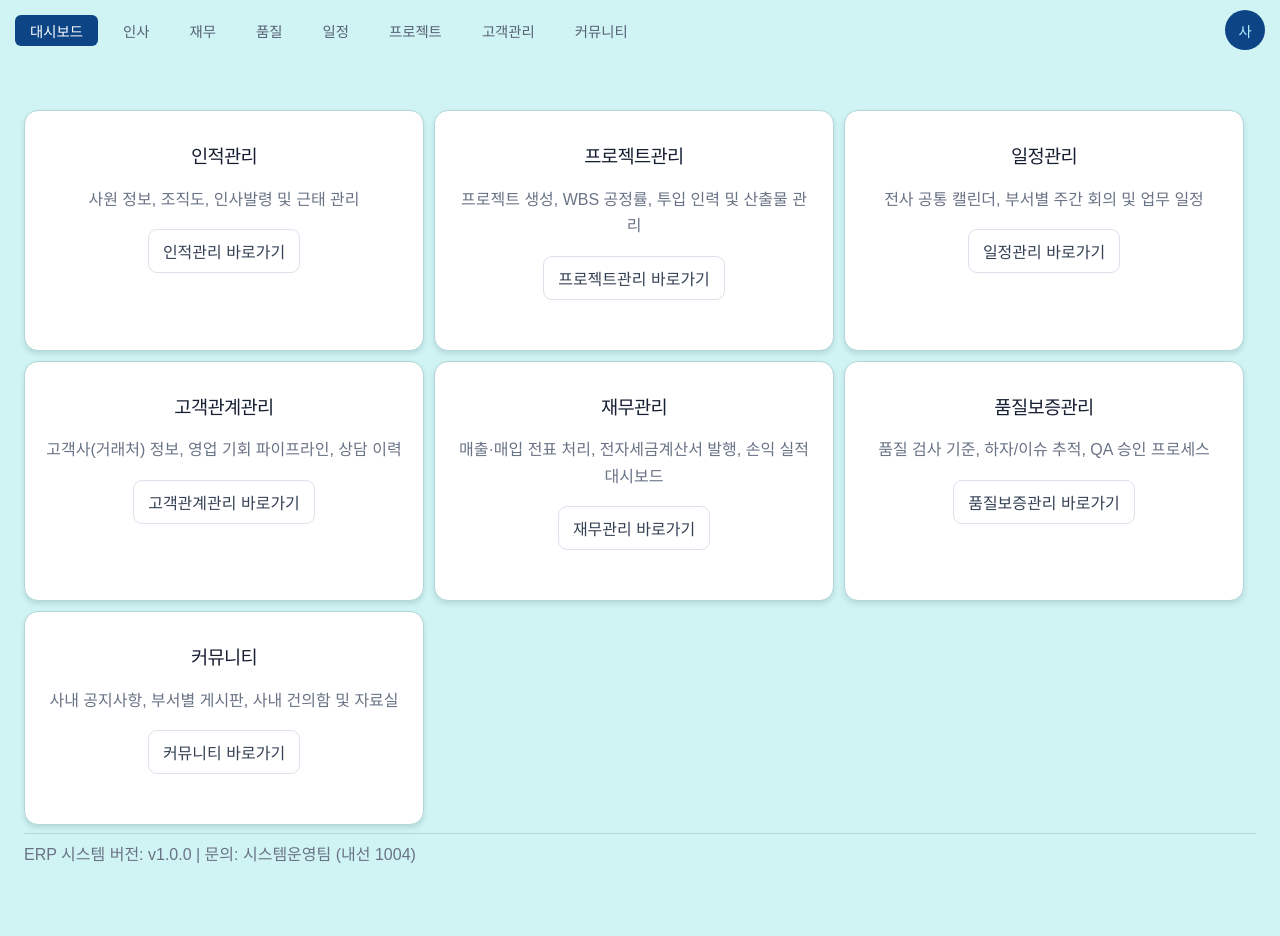
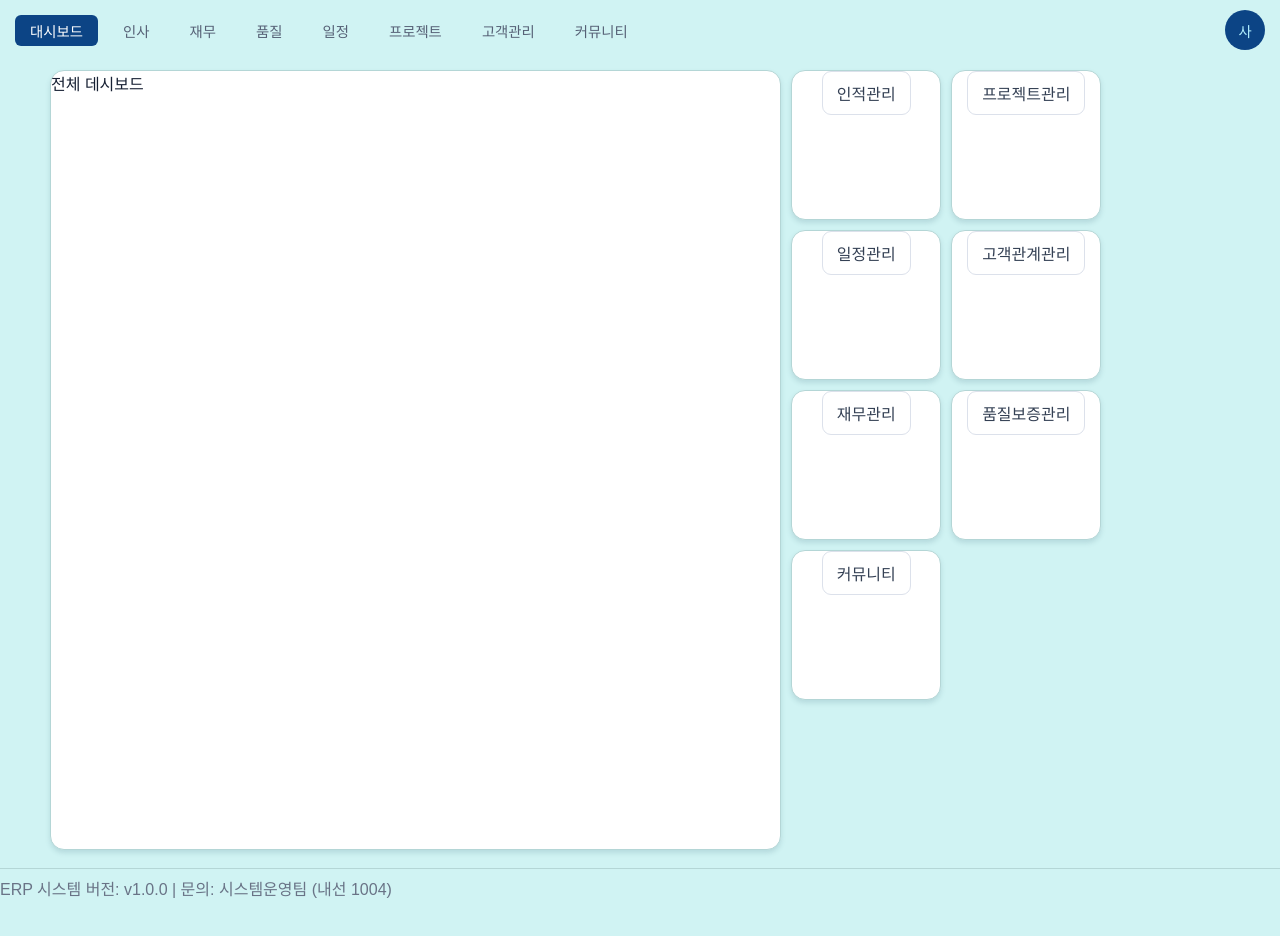
Before and after one commit to YooJunWoo-kor/Semiproject-group-2-, a React (Create React App) app in the folder frontend/: page /main in a window 1280 px wide. Shown: the top 936 px of the page. Built offline with nearby package versions, Linux system fonts and the light colour scheme.

Commit message:
main레이아웃 정리중

```diff
--- /dev/null
+++ b/frontend/src/css/MainApp.css
@@ -0,0 +1,49 @@
+.main-sell{
+
+}
+
+.main-content {
+    display: flex;
+    justify-content: center;
+    padding: 10px 50px;
+    width: calc(100%);
+    height: min(800px);
+    margin: 0 auto;
+    gap:10px;
+}
+
+/* 화면 너비가 500이하로 줄어들 때 */
+@media (max-width: 900px){
+    .main-content{
+        flex-direction: column;
+        align-items: center;
+    }
+}
+
+.main-bord{
+    width: min(800px, calc(100% - 48px));
+    background-color: #fff;
+    box-shadow: var(--card-shadow);
+    border-radius: var(--radius-card);
+    border: 1px solid var(--color-line);
+}
+
+.nav-bord{
+    width: min(480px, calc(100%));
+}
+
+.main-grid{
+    display: flex;
+    flex-wrap: wrap;
+    gap: 10px;
+}
+
+.main-card{
+    text-align: center;
+    min-width: 150px;
+    min-height: 150px;
+    border: 1px solid var(--color-line);
+    box-shadow: var(--card-shadow);
+    border-radius: var(--radius-card);
+    background-color: #fff;
+}
--- a/frontend/src/index.css
+++ b/frontend/src/index.css
@@ -3,6 +3,7 @@
 @import './css/Table.css';
 @import './css/Header.css';
 @import './css/global.css';
+@import './css/MainApp.css';
 
 :root {
   font-family: 'DM Sans', 'Noto Sans KR', sans-serif;
@@ -76,7 +77,7 @@ hr { border: 0; border-top: 1px solid var(--color-line); }
   min-height: 64px; padding: 10px max(24px, calc((100% - 1360px) / 2));
   background: rgb(255 255 255 / 94%); border-bottom: 1px solid var(--color-line); backdrop-filter: blur(14px);
 }
-.main-content { width: min(1360px, calc(100% - 48px)); min-height: calc(100vh - 64px); margin: 0 auto !important; padding: 30px 0 56px; }
+
 
 /* 로그인 */
 .login-page { display: grid; min-height: 100vh; place-items: center; padding: 32px 20px; background: radial-gradient(ellipse at 15% 10%, #e8efff 0, transparent 34%), var(--color-canvas); }
@@ -195,7 +196,6 @@ hr { border: 0; border-top: 1px solid var(--color-line); }
 }
 @media (max-width: 680px) {
   .erp-top-nav, .select-bar { gap: 2px; overflow-x: auto; padding: 8px 12px; }
-  .main-content { width: calc(100% - 24px); padding-top: 16px; }
   .community-page, .product-list-page, .quality-graph-page { padding: 18px; }
   .page-top-header, .dashboard-top { align-items: flex-start; flex-direction: column; }
   .stats-section, .attendance-stats, .payroll-stats, .dept-summary-cards { grid-template-columns: repeat(2, minmax(0, 1fr)); }
--- a/frontend/src/pages/Main/MainApp.js
+++ b/frontend/src/pages/Main/MainApp.js
@@ -16,10 +16,9 @@ import HeaderNav from '../../components/HeaderNav';
 function MainApp() {
 
     return (
-        <div className="erp-shell">
+        <div className="main-sell">
             <HeaderNav />
             {/* 실제 화면 라우팅 연결 영역 */}
-            <div className="main-content">
             <Routes>
                 <Route path="/" element={<MainModule />} />
                 <Route path="/finance/*" element={<FinanceHome />} />
@@ -32,7 +31,10 @@ function MainApp() {
                 <Route path="/profile" element={<MyPage />} />
                 <Route path="*" element={<Navigate to="/main" replace />} />
             </Routes>
-            </div>
+            <footer>
+                <hr />
+                <p> ERP 시스템 버전: v1.0.0 | 문의: 시스템운영팀 (내선 1004) </p>
+            </footer>
         </div>
     );
 }
--- a/frontend/src/pages/Main/MainModule.js
+++ b/frontend/src/pages/Main/MainModule.js
@@ -10,43 +10,36 @@ function MainModule() {
         {
             id: 'hr',
             title: '인적관리',
-            description: '사원 정보, 조직도, 인사발령 및 근태 관리',
             path: url + '/hr'
         },
         {
             id: 'project',
             title: '프로젝트관리',
-            description: '프로젝트 생성, WBS 공정률, 투입 인력 및 산출물 관리',
             path: url + '/project'
         },
         {
             id: 'schedule',
             title: '일정관리',
-            description: '전사 공통 캘린더, 부서별 주간 회의 및 업무 일정',
             path: url + '/schedule'
         },
         {
             id: 'crm',
             title: '고객관계관리',
-            description: '고객사(거래처) 정보, 영업 기회 파이프라인, 상담 이력',
             path: url + '/crm'
         },
         {
             id: 'finance',
             title: '재무관리',
-            description: '매출·매입 전표 처리, 전자세금계산서 발행, 손익 실적 대시보드',
             path: `${url}/finance`
         },
         {
             id: 'qa',
             title: '품질보증관리',
-            description: '품질 검사 기준, 하자/이슈 추적, QA 승인 프로세스',
             path: url + '/qa'
         },
         {
             id: 'community',
             title: '커뮤니티',
-            description: '사내 공지사항, 부서별 게시판, 사내 건의함 및 자료실',
             path: url + '/community'
         }
     ];
@@ -56,17 +49,17 @@ function MainModule() {
     };
 
     return (
-        <div>
-            <main>
-                <ul className="module-grid">
+        <div className='main-content'>
+            <div className='main-bord'>
+                전체 데시보드
+            </div>
+            <main className='nav-bord'>
+                <ul className="main-grid">
                     {modules.map((item) => (
                         <li
                             key={item.id}
-                            className="module-card"
+                            className="main-card"
                         >
-                            <h3> {item.title} </h3>
-                            <p> {item.description} </p>
-
                             <button
                                 type="button"
                                 onClick={() =>
@@ -75,16 +68,12 @@ function MainModule() {
                                     )
                                 }
                             >
-                                {item.title} 바로가기
+                                {item.title}
                             </button>
                         </li>
                     ))}
                 </ul>
             </main>
-            <footer>
-                <hr />
-                <p> ERP 시스템 버전: v1.0.0 | 문의: 시스템운영팀 (내선 1004) </p>
-            </footer>
         </div>
     );
 }
```
Lines whose indentation alone changed are shown as unchanged.
